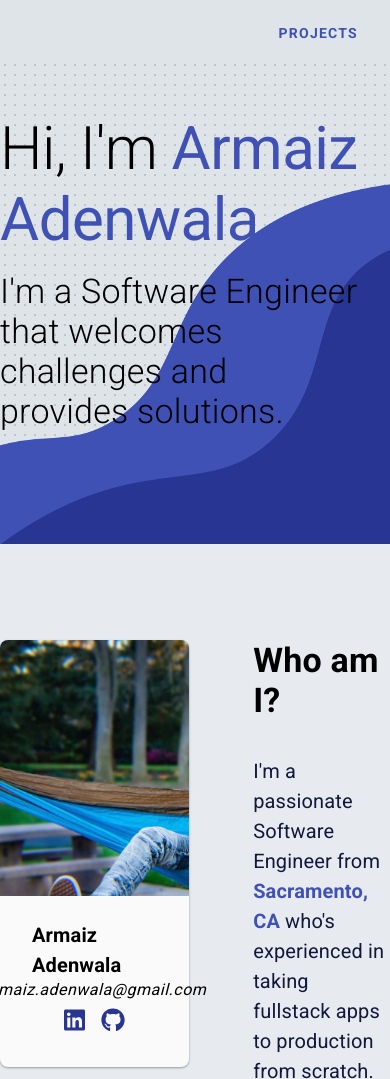
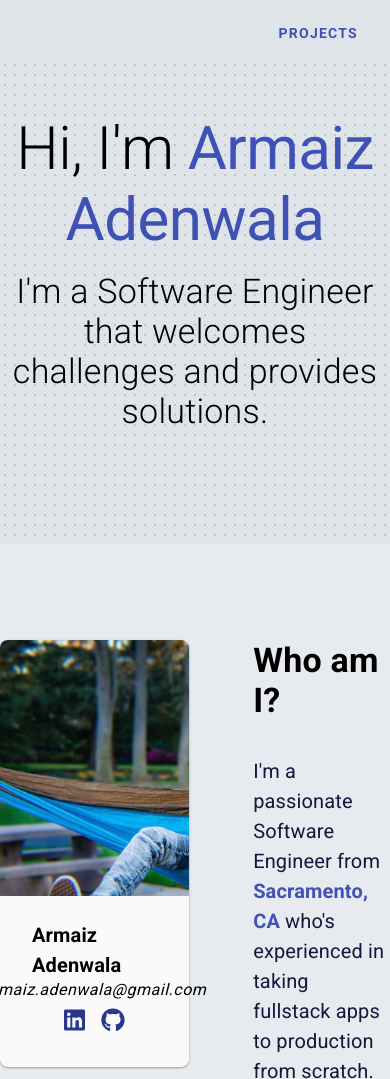
Before and after one commit to ArmaizAdenwala/personal-portfolio, a Gatsby site: page / in a window 390 px wide. Shown: the top 1079 px of the page. Built offline with nearby package versions, Linux system fonts and the light colour scheme; Gatsby itself is replaced by a stand-in of ours.

Commit message:
improve hero responsiveness

```diff
--- a/src/components/home/hero/Hero.scss
+++ b/src/components/home/hero/Hero.scss
@@ -1,5 +1,6 @@
 @import "../../../styles/colors";
 @import "../../../styles/variables";
+@import "../../../styles/mixins";
 
 .hero {
   height: $hero-height;
@@ -7,15 +8,25 @@
   background-color: $background--light-2;
   position: fixed;
   width: 100%;
-  background-image: url("./images/fluid_wave.png"), url("./images/dot.png");
-  background-size: 544px 544px, 10px;
-  background-repeat: no-repeat, repeat;
-  background-position: 100% 100%, 0 0;
+  background-image: url("./images/dot.png");
+  background-size: 10px;
+  background-repeat: repeat;
+  background-position: 0 0;
+  @include respond-to('medium') {
+    background-image: url("./images/fluid_wave.png"), url("./images/dot.png");
+    background-size: 544px 544px, 10px;
+    background-repeat: no-repeat, repeat;
+    background-position: 100% 100%, 0 0;
+  }
   &__content {
     position: absolute;
-    padding-right: 32px;
+    text-align: center;
+    @include respond-to('medium') {
+      padding-left: 32px;
+      padding-right: 32px;
+      text-align: left;
+    }
     top: 50%;
-    max-width: 735px;
     -ms-transform: translateY(-50%);
     transform: translateY(-50%);
     &__title {
```
